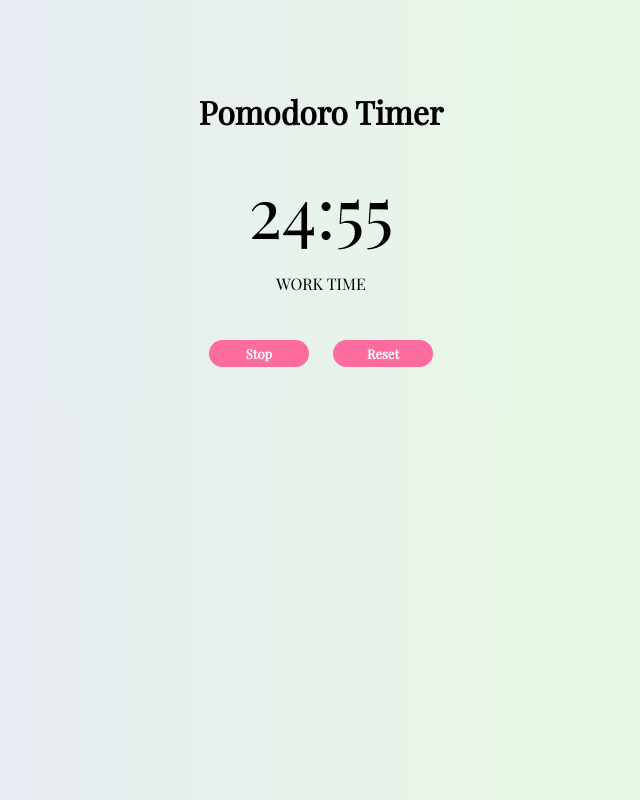
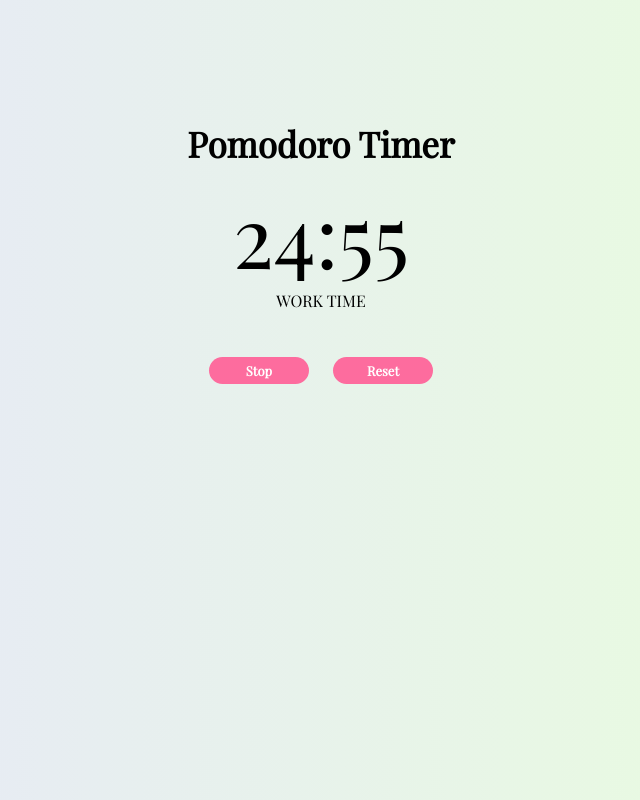
Before and after one commit to fac21/nafisa-timer, a plain HTML site: page timer/index.html in a window 1280 px wide. Shown: the whole page, without its empty margins (319-959 px from the left). Drawn offline with nearby package versions, Linux system fonts and the light colour scheme.

Commit message:
styled subtitle

```diff
--- a/timer/style.css
+++ b/timer/style.css
@@ -5,15 +5,22 @@ body{
   }
 
   h1{
-    margin-top:90px;
+    margin-top:120px;
+    margin-bottom:0;
+    font-size:35px;
   }
 
   main{
-    font-size:70px;
+    font-size:85px;
+    text-align:center;
   }
 
   main{
-  margin-top:30px;
+  margin-top:10px;
+  }
+
+  #subtitle{
+    margin-top:0;
   }
 
 
```
